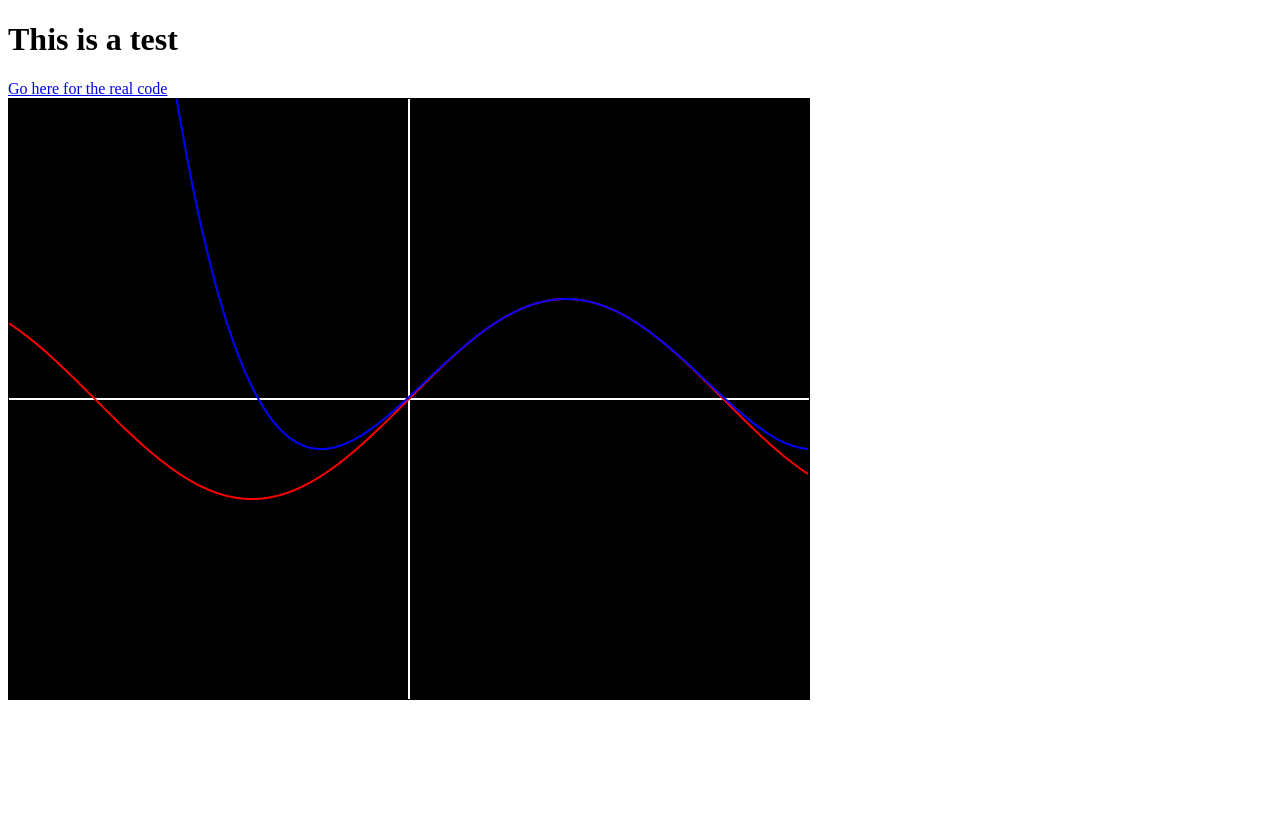
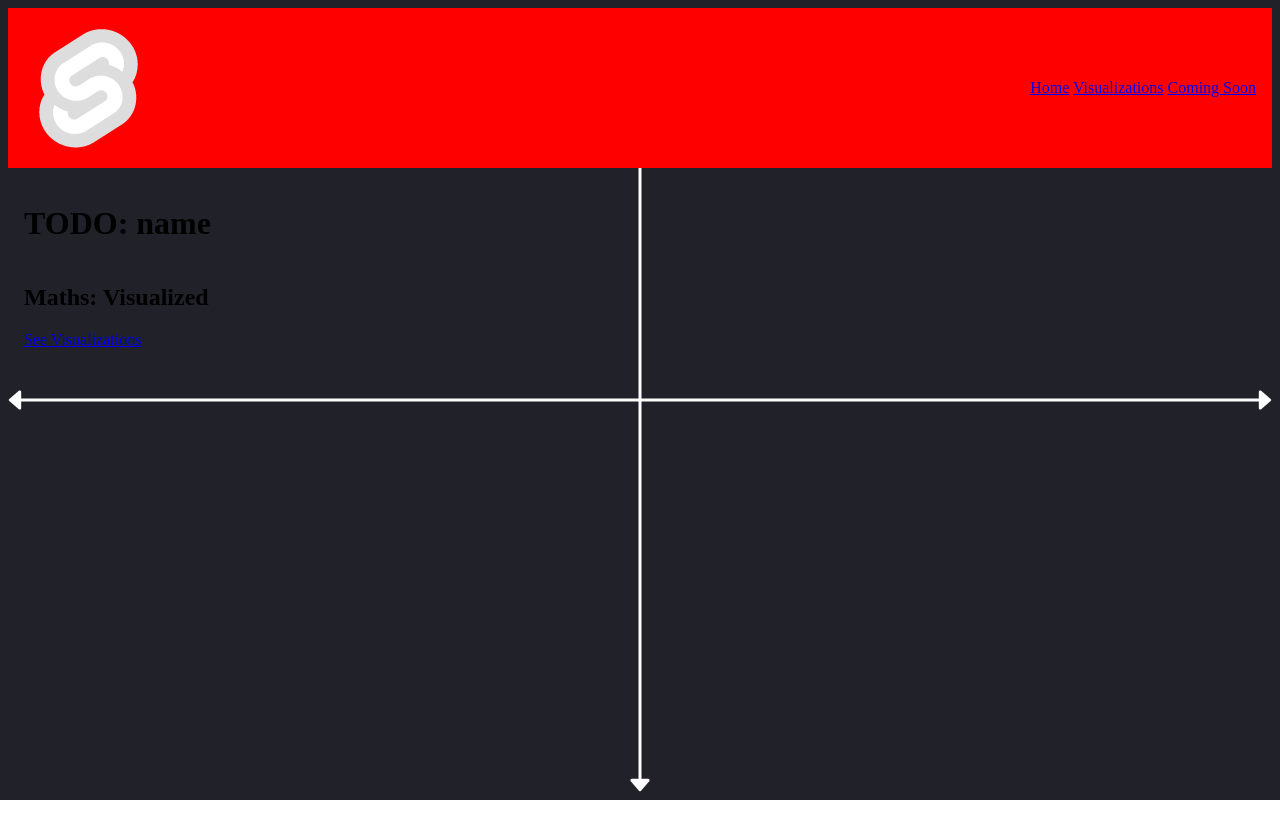
Before and after one commit to Destructor-Ben/L3COSC-Maths-Website, a SvelteKit app: page / in a window 1280 px wide. Built offline with nearby package versions, Linux system fonts and the light colour scheme.

Commit message:
Start working on new homepage

```diff
--- a/src/lib/components/Graph.svelte
+++ b/src/lib/components/Graph.svelte
@@ -12,19 +12,23 @@
   // Props
   interface Props
   {
+    id: string;
     width: number;
     height: number;
     initialCameraPos?: Point;
     initialScale?: Point;
     functions?: Array<DisplayFunction>;
+    allowsUserInput?: boolean;
   }
 
   let {
+    id,
     width,
     height,
     initialCameraPos = { x: 0, y: 0 },
     initialScale = { x: 10, y: 10 },
     functions = [],
+    allowsUserInput = true,
   }: Props = $props();
 
   // Camera
@@ -34,7 +38,7 @@
   // Set up canvas
   $effect(() =>
   {
-    canvas = document.getElementById('canvas') as HTMLCanvasElement;
+    canvas = document.getElementById(id) as HTMLCanvasElement;
     const context = canvas.getContext("2d");
     if (!context)
       throw new Error("2D canvas not available");
@@ -285,6 +289,9 @@
 
   function handleMouseMove(event: MouseEvent)
   {
+    if (!allowsUserInput)
+      return;
+
     // Check if the left mouse button is pressed
     if (!(event.buttons & 1))
       return;
@@ -298,6 +305,9 @@
 
   function handleMouseWheel(event: WheelEvent)
   {
+    if (!allowsUserInput)
+      return;
+
     event.preventDefault();
     const delta = event.deltaY > 0 ? 1.1 : 0.9;
     scale.x *= delta;
@@ -309,7 +319,7 @@
 
 <div class="graph">
   <canvas
-    id="canvas"
+    id={id}
     width={width}
     height={height}
     onmousemove={handleMouseMove}
--- /dev/null
+++ b/src/routes/+layout.svelte
@@ -0,0 +1,49 @@
+<script lang="ts">
+  import type { Snippet } from "svelte";
+
+  let { children }: { children: Snippet } = $props();
+</script>
+
+<div id="root">
+  <header>
+    <img src="/favicon.png" alt="Logo">
+
+    <div>
+      <a href="/">Home</a>
+      <a href="/visualizations">Visualizations</a>
+      <a href="/">Coming Soon</a>
+    </div>
+  </header>
+
+  <main>
+    {@render children()}
+  </main>
+
+  <footer>
+
+  </footer>
+</div>
+
+<style>
+  #root {
+    min-height: 100vh;
+    display: flex;
+    flex-direction: column;
+  }
+
+  main {
+    flex: 1; /* Makes it grow to take up the remaining space */
+    display: flex;
+    flex-direction: column;
+    height: 100%;
+    padding: 1em;
+  }
+
+  header {
+    display: flex;
+    align-items: center;
+    justify-content: space-between;
+    padding: 1rem;
+    background-color: red;
+  }
+</style>
--- a/src/routes/+page.svelte
+++ b/src/routes/+page.svelte
@@ -1,98 +1,41 @@
-<script lang="ts">
-  let canvas: HTMLCanvasElement;
-  let ctx: CanvasRenderingContext2D | null;
+<script>
+	import Graph from "$lib/components/Graph.svelte";
 
-  let iterations = $state(0);
+  let width = $state(0);
+  let height = $state(0);
 
-  // TODO: move to math utils
-  function factorial(n: number): number {
-    if (n <= 1)
-      return 1;
-
-    return n * factorial(n - 1);
+  function handleWindowResize()
+  {
+    width = window.innerWidth;
+    height = window.innerHeight;
   }
 
-  function taylor(functions: { (x: number): number }[], iterations: number, x: number, a: number): number {
-    let sum = 0;
-
-    for (let n = 0; n <= iterations; n++) {
-      sum += functions[n](a) / factorial(n) * Math.pow(x - a, n);
-    }
-
-    return sum;
-  };
-
-  // Set up canvas
+  // Set initial dimensions
   $effect(() => {
-    canvas = document.getElementById('canvas') as HTMLCanvasElement;
-    ctx = canvas.getContext('2d');
-  });
-
-  // Drawing
-  $effect(() => {
-    if (!ctx)
-      return;
-
-    // Background
-    ctx.fillStyle = 'black';
-    ctx.fillRect(0, 0, canvas.width, canvas.height);
-
-    // Axes
-    ctx.strokeStyle = 'white';
-    ctx.lineWidth = 2;
-    ctx.beginPath();
-    ctx.moveTo(0, canvas.height / 2);
-    ctx.lineTo(canvas.width, canvas.height / 2);
-    ctx.moveTo(canvas.width / 2, 0);
-    ctx.lineTo(canvas.width / 2, canvas.height);
-    ctx.stroke();
-
-    // Defining the functions
-    const f0 = (x: number) => Math.sin(x);
-    const f1 = (x: number) => Math.cos(x);
-    const f2 = (x: number) => -Math.sin(x);
-    const f3 = (x: number) => -Math.cos(x);
-    const functions = [f0, f1, f2, f3, f0, f1, f2, f3];
-
-    // The original function
-    ctx.strokeStyle = 'red';
-    ctx.beginPath();
-    for (let x = -canvas.width / 2; x < canvas.width / 2; x++) {
-      const y = f0(x * 0.01) * 100; // Scale the function
-      ctx.lineTo(canvas.width / 2 + x, canvas.height / 2 - y);
-    }
-    ctx.stroke();
-
-    // Taylor series
-    ctx.strokeStyle = 'blue';
-    ctx.beginPath();
-    for (let x = -canvas.width / 2; x < canvas.width / 2; x++) {
-      const y = taylor(functions, iterations, x * 0.01, Math.PI/2) * 100; // Taylor series around 0
-      ctx.lineTo(canvas.width / 2 + x, canvas.height / 2 - y);
-    }
-    ctx.stroke();
-  });
-
-  // Timer
-  $effect(() => {
-    const interval = setInterval(() => {
-      iterations += 1;
-      if (iterations > 7) {
-        iterations = 0;
-      }
-    }, 1000);
-
-    return () => clearInterval(interval);
+    handleWindowResize();
   });
 </script>
 
-<h1>This is a test</h1>
-<a href="/visualizations">Go here for the real code</a>
-<br />
-<canvas id="canvas" width="800" height="600"></canvas>
+<svelte:window onresize={handleWindowResize} />
+
+<h1>TODO: name</h1>
+<h2>Maths: Visualized</h2>
+
+<a href="/visualizations">See Visualizations</a>
+
+<!-- Background -->
+<Graph
+  width={width}
+  height={height}
+  allowsUserInput={false}
+  id="background-graph"
+/>
 
 <style>
-  #canvas {
-    border: 1px solid black;
+  :global(#background-graph) {
+    position: fixed;
+    top: 0;
+    left: 0;
+    z-index: -1;
   }
 </style>
--- a/src/routes/visualizations/taylor-series/+page.svelte
+++ b/src/routes/visualizations/taylor-series/+page.svelte
@@ -88,6 +88,7 @@
 <br />
 
 <Graph
+  id="taylor-series-graph"
   width={700}
   height={500}
   functions={[
```
Also changed, not shown: src/routes/visualizations/+page.svelte (+0 -17 lines).
